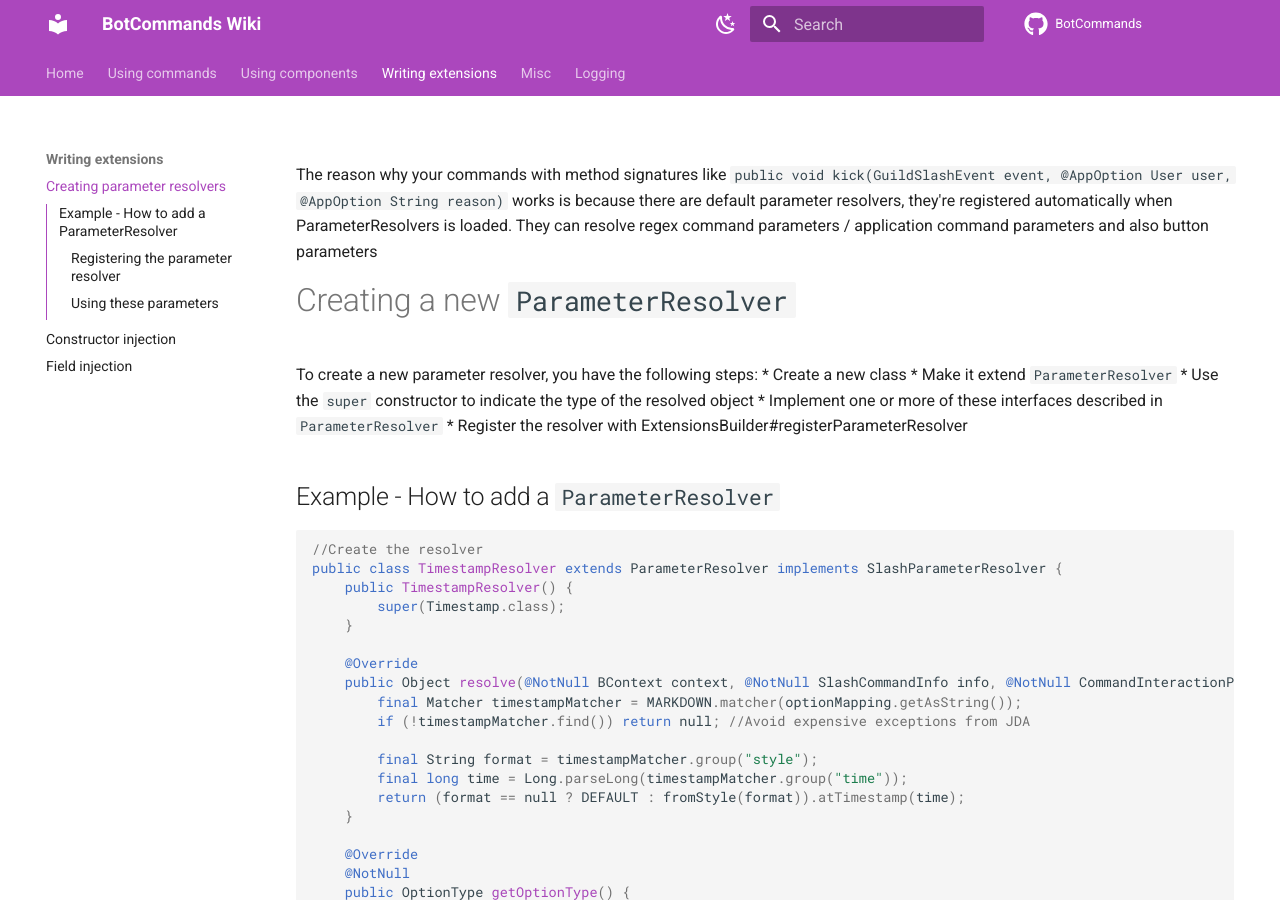
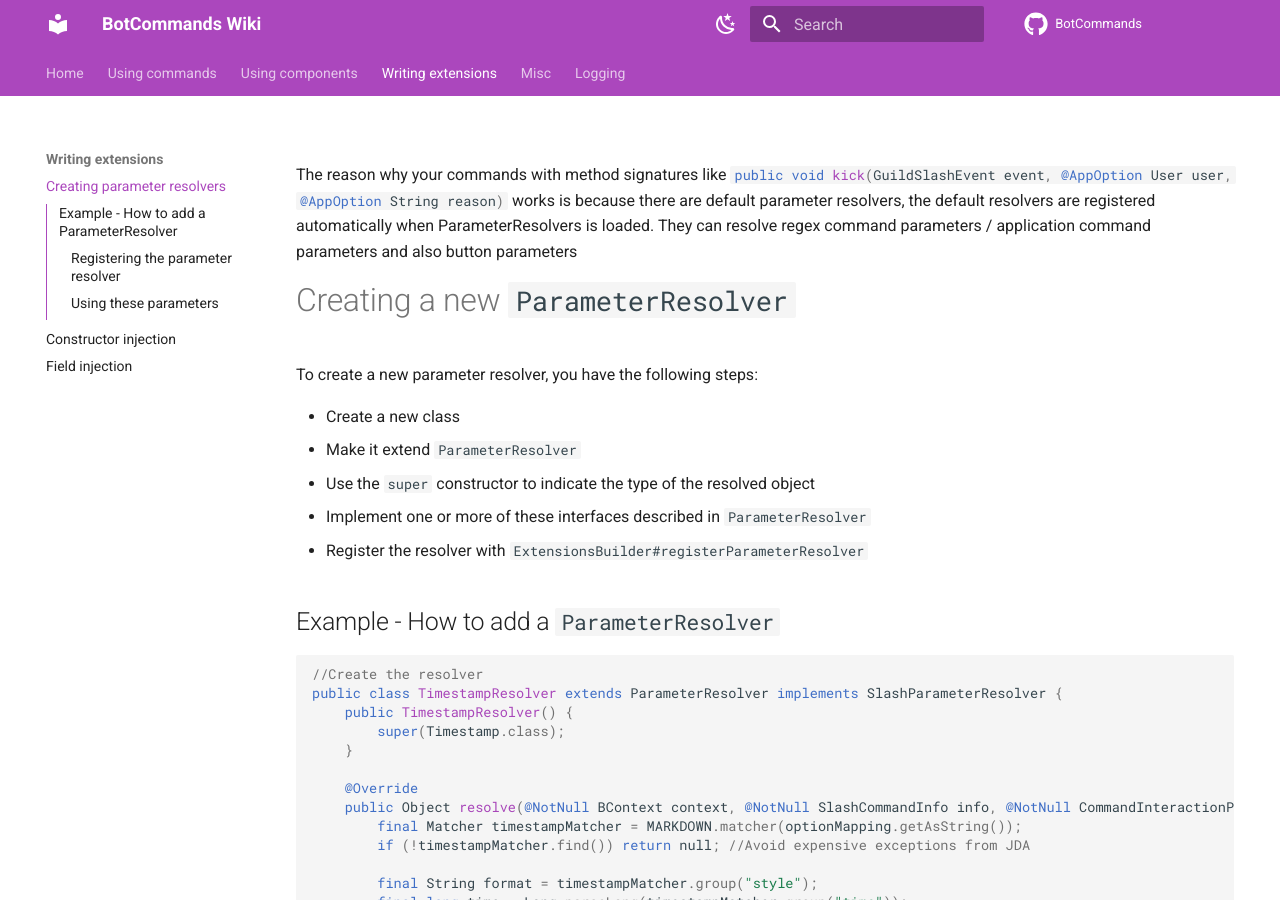
Before and after one commit to freya022/BotCommands-Wiki, an MkDocs documentation site: the page built from docs/writing-extensions/Creating-parameter-resolvers.md, in a window 1280 px wide and 900 px high. Built offline with MkDocs 1.6.1 and Material for MkDocs 9.7.7, drawn with Linux system fonts in a browser that asks for light colours; comment, search, counter and statistics services are not loaded.

Commit message:
More fixes

```diff
--- a/docs/writing-extensions/Creating-parameter-resolvers.md
+++ b/docs/writing-extensions/Creating-parameter-resolvers.md
@@ -1,12 +1,13 @@
-The reason why your commands with method signatures like `public void kick(GuildSlashEvent event, @AppOption User user, @AppOption String reason)` works is because there are default parameter resolvers, they're registered automatically when ParameterResolvers is loaded. They can resolve regex command parameters / application command parameters and also button parameters
+The reason why your commands with method signatures like `#!java public void kick(GuildSlashEvent event, @AppOption User user, @AppOption String reason)` works is because there are default parameter resolvers, the default resolvers are registered automatically when ParameterResolvers is loaded. They can resolve regex command parameters / application command parameters and also button parameters
 
 # Creating a new `ParameterResolver`
 To create a new parameter resolver, you have the following steps:
+
 * Create a new class
 * Make it extend `ParameterResolver`
 * Use the `super` constructor to indicate the type of the resolved object
 * Implement one or more of these interfaces described in `ParameterResolver`
-* Register the resolver with ExtensionsBuilder#registerParameterResolver
+* Register the resolver with `ExtensionsBuilder#registerParameterResolver`
 
 ## Example - How to add a `ParameterResolver`
 
```
